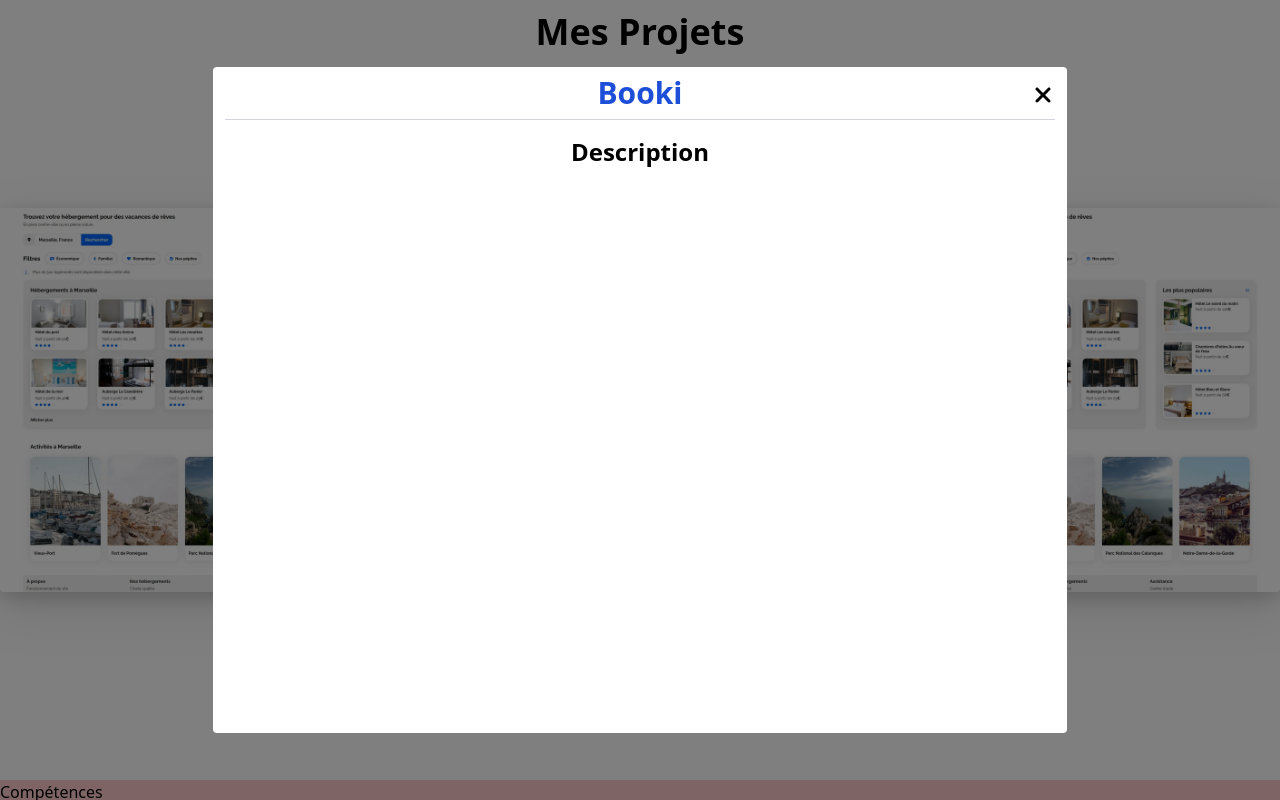
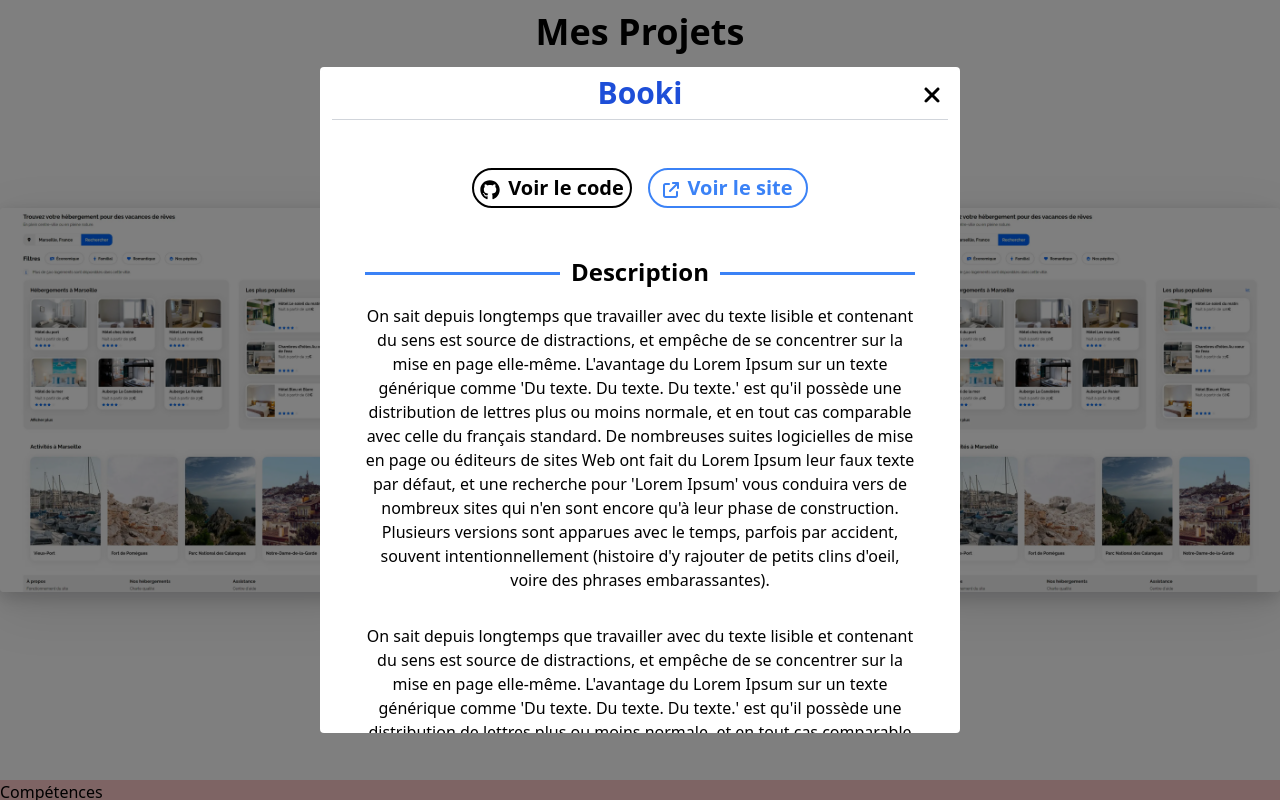
Before and after one commit to zinette92/portfolio, a React (Create React App) app: page / in a window 1280 px wide. Both pictures are taken after a click on the element 181 px from the left and 1220 px from the top of the page. Shown: the part 820-1620 px from the top of the page. Built offline with nearby package versions, Linux system fonts and the light colour scheme.

Commit message:
The modale is done

```diff
--- a/package.json
+++ b/package.json
@@ -4,6 +4,7 @@
   "private": true,
   "dependencies": {
     "@fortawesome/fontawesome-svg-core": "^6.5.1",
+    "@fortawesome/free-brands-svg-icons": "^6.5.1",
     "@fortawesome/free-solid-svg-icons": "^6.5.1",
     "@fortawesome/react-fontawesome": "^0.2.0",
     "@testing-library/jest-dom": "^5.17.0",
--- a/src/components/Contact/Contact.jsx
+++ b/src/components/Contact/Contact.jsx
@@ -4,7 +4,7 @@ export default function Contact() {
   return (
     <div
       id="contact"
-      className="flex h-[450px] flex-col items-center justify-center bg-red-200"
+      className="flex h-screen flex-col items-center justify-center bg-red-200"
     ></div>
   );
 }
--- a/src/components/Header/Header.jsx
+++ b/src/components/Header/Header.jsx
@@ -5,7 +5,7 @@ import { Link, animateScroll as scroll } from "react-scroll";
 export default function Header() {
   const [transparency, setTransparency] = useState(true);
   const changeTransparency = () => {
-    if (window.scrollY >= 440) {
+    if (window.scrollY >= 630) {
       setTransparency(false);
     } else {
       setTransparency(true);
@@ -51,12 +51,26 @@ export default function Header() {
                   </Link>
                 </li>
                 <li>
-                  <Link to="about" className="hover:text-gray-300">
+                  <Link
+                    activeClass="active"
+                    to="about"
+                    spy={true}
+                    smooth={true}
+                    duration={500}
+                    offset={-56}
+                  >
                     A propos
                   </Link>
                 </li>
                 <li>
-                  <Link to="contact" className="hover:text-gray-300">
+                  <Link
+                    activeClass="active"
+                    to="contact"
+                    spy={true}
+                    smooth={true}
+                    duration={500}
+                    offset={-56}
+                  >
                     Contact
                   </Link>
                 </li>
--- a/src/components/Modal/Modal.jsx
+++ b/src/components/Modal/Modal.jsx
@@ -1,9 +1,19 @@
+/* eslint-disable jsx-a11y/img-redundant-alt */
+/* eslint-disable react/jsx-no-target-blank */
+/* eslint-disable jsx-a11y/anchor-is-valid */
 import React from "react";
+import { useState } from "react";
 import { FontAwesomeIcon } from "@fortawesome/react-fontawesome";
-import { faXmark } from "@fortawesome/free-solid-svg-icons";
+import {
+  faXmark,
+  faArrowUpRightFromSquare,
+} from "@fortawesome/free-solid-svg-icons";
+import { faGithub } from "@fortawesome/free-brands-svg-icons";
+import Skill from "../Skill/Skill";
 
 export default function Modal(props) {
-  console.log(props.open);
+  const [isHovered, setIsHovered] = useState(false);
+
   if (props.open) {
     document.body.classList.add("overflow-hidden");
   } else {
@@ -18,19 +28,109 @@ export default function Modal(props) {
     >
       <div
         onClick={(e) => e.stopPropagation()}
-        className="fixed flex h-5/6 w-4/6 flex-col items-center gap-4 rounded bg-white px-3 py-2"
+        className="fixed flex h-5/6 w-3/6 flex-col items-center gap-12 overflow-y-auto rounded bg-white px-3 pb-16 pt-2"
       >
         <FontAwesomeIcon
           icon={faXmark}
-          className="absolute right-0 top-0 mr-3 mt-4 h-6 w-6 cursor-pointer text-black"
+          className="absolute right-0 top-0 mr-3 mt-3 h-6 w-6 cursor-pointer rounded-full p-1 text-black transition-colors duration-300 hover:bg-gray-200"
           onClick={props.onClose}
         />
         <div className="flex w-full flex-col items-center">
           <h3 className="text-3xl font-bold text-blue-700">Booki</h3>
           <hr className="border-b-1 mt-2  w-full border-gray-300" />
         </div>
-        <div>
-          <h4 className="text-2xl font-bold">Description</h4>
+        <div className="flex justify-center gap-4">
+          <a
+            href={props.code}
+            className="flex h-10 w-40 items-center justify-center rounded-full border-2 border-black text-xl font-bold text-black hover:bg-black hover:text-white"
+            target="_blank"
+          >
+            <FontAwesomeIcon
+              icon={faGithub}
+              className="mr-2 mt-1 h-5 w-5"
+              onClick={props.onClose}
+            />
+            <p>Voir le code</p>
+          </a>
+
+          <a
+            href={props.site}
+            className="flex h-10 w-40 items-center justify-center rounded-full border-2 border-blue-500 text-xl font-bold text-blue-500 hover:bg-blue-500 hover:text-white"
+            target="_blank"
+            onMouseEnter={() => setIsHovered(true)}
+            onMouseLeave={() => setIsHovered(false)}
+          >
+            <FontAwesomeIcon
+              icon={faArrowUpRightFromSquare}
+              className={`${isHovered ? "text-white" : "text-blue-500"} mr-2 mt-1 h-4 w-4`}
+              onClick={props.onClose}
+            />
+            <p>Voir le site</p>
+          </a>
+        </div>
+        <div className="flex w-[550px] flex-col items-center gap-4">
+          <div className="flex w-full items-center gap-2">
+            <hr className="mt-1 w-full  border-b-2 border-blue-500" />
+            <h4 className="min-w-36 text-center text-2xl font-bold">
+              Description
+            </h4>
+            <hr className="mt-1 w-full border-b-2 border-blue-500" />
+          </div>
+          <div className="flex flex-col items-center gap-8">
+            {props.description.map((paragraph, index) => (
+              <p className="text-center" key={index}>
+                On sait depuis longtemps que travailler avec du texte lisible et
+                contenant du sens est source de distractions, et empêche de se
+                concentrer sur la mise en page elle-même. L'avantage du Lorem
+                Ipsum sur un texte générique comme 'Du texte. Du texte. Du
+                texte.' est qu'il possède une distribution de lettres plus ou
+                moins normale, et en tout cas comparable avec celle du français
+                standard. De nombreuses suites logicielles de mise en page ou
+                éditeurs de sites Web ont fait du Lorem Ipsum leur faux texte
+                par défaut, et une recherche pour 'Lorem Ipsum' vous conduira
+                vers de nombreux sites qui n'en sont encore qu'à leur phase de
+                construction. Plusieurs versions sont apparues avec le temps,
+                parfois par accident, souvent intentionnellement (histoire d'y
+                rajouter de petits clins d'oeil, voire des phrases
+                embarassantes).
+              </p>
+            ))}
+          </div>
+        </div>
+        <div className="flex w-[550px] flex-col items-center gap-4">
+          <div className="flex w-full items-center gap-2">
+            <hr className="mt-1 w-full border-b-2 border-blue-500" />
+            <h4 className="min-w-36 text-center text-2xl font-bold">
+              Technologies
+            </h4>
+            <hr className="mt-1 w-full border-b-2 border-blue-500" />
+          </div>
+          <div>
+            <ul className="mt-2 flex flex-wrap items-center justify-center gap-8">
+              {props.skills.map((skill, index) => (
+                <li key={index}>
+                  <Skill skill={skill} />
+                </li>
+              ))}
+            </ul>
+          </div>
+        </div>
+        <div className="flex w-[550px] flex-col items-center gap-4">
+          <div className="flex w-full items-center gap-2">
+            <hr className="mt-1 w-full border-b-2 border-blue-500" />
+            <h4 className=" text-center text-2xl font-bold">Images</h4>
+            <hr className="mt-1 w-full border-b-2 border-blue-500" />
+          </div>
+          <div className="flex flex-wrap gap-8">
+            {props.images.map((image, index) => (
+              <img
+                src={process.env.PUBLIC_URL + image}
+                alt="Image de présentation"
+                className="2/6 w-[28%] cursor-pointer shadow-[0_3px_10px_rgb(0,0,0,0.2)]"
+                key={index}
+              ></img>
+            ))}
+          </div>
         </div>
       </div>
     </div>
--- a/src/components/Project/Project.jsx
+++ b/src/components/Project/Project.jsx
@@ -11,12 +11,11 @@ export default function Project(props) {
   return (
     <>
       <div
-        className="transform-gpu transition-transform hover:scale-105"
+        className="transform-gpu cursor-pointer transition-transform hover:scale-105"
         onMouseEnter={() => setIsHovered(true)}
         onMouseLeave={() => setIsHovered(false)}
         onClick={() => setOpenModal(true)}
       >
-        {/* <a href={`${props.projectLink}`} target="_blank" rel="noreferrer"> */}
         <img
           src={process.env.PUBLIC_URL + props.projectCover}
           alt={props.projectTitle}
@@ -34,9 +33,16 @@ export default function Project(props) {
             <FontAwesomeIcon icon={faArrowRight} className="mt-1 text-white" />
           </div>
         </div>
-        {/* </a> */}
       </div>
-      <Modal open={openModal} onClose={() => setOpenModal(false)} />
+      <Modal
+        description={props.projectDescription}
+        skills={props.projectSkills}
+        code={props.projectCode}
+        site={props.projectSite}
+        images={props.projectImages}
+        open={openModal}
+        onClose={() => setOpenModal(false)}
+      />
     </>
   );
 }
--- a/src/components/Projects/Projects.jsx
+++ b/src/components/Projects/Projects.jsx
@@ -15,7 +15,9 @@ export default function Projects() {
             projectPresentation={data.presentation}
             projectDescription={data.description}
             projectSkills={data.skills}
-            projectLink={data.link}
+            projectCode={data.linkCode}
+            projectSite={data.linkSite}
+            projectImages={data.images}
             key={index}
           />
         ))}
--- a/src/components/Skill/Skill.jsx
+++ b/src/components/Skill/Skill.jsx
@@ -1,5 +1,14 @@
 import React from "react";
 
-export default function Skill() {
-  return <div>Skill</div>;
+export default function Skill(props) {
+  return (
+    <div className="flex h-24 w-32 transform flex-col items-center  justify-around shadow-[0_3px_10px_rgb(0,0,0,0.2)] transition-transform hover:scale-110">
+      <img
+        className="h-8 w-8"
+        src={process.env.PUBLIC_URL + "/assets/Icons/" + props.skill + ".png"}
+        alt={`Logo ${props.skill}`}
+      ></img>
+      <span>{props.skill}</span>
+    </div>
+  );
 }
--- a/src/data/projects.json
+++ b/src/data/projects.json
@@ -8,8 +8,14 @@
       "Projet réalisé dans le cadre de ma formation.",
       "Projet réalisé dans le cadre de ma formation 2."
     ],
-    "skills": ["HTML", "CSS"],
-    "link": "https://zinette92-booki.vercel.app/"
+    "skills": ["HTML", "HTML", "HTML", "HTML", "HTML"],
+    "linkCode": "https://github.com/zinette92/Projet-2---Cr-ez-la-page-d-accueil-d-une-agence-de-voyage-avec-HTML---CSS",
+    "linkSite": "https://zinette92-booki.vercel.app/",
+    "images": [
+      "/assets/Projects/booki_cover.webp",
+      "/assets/Projects/booki_cover.webp",
+      "/assets/Projects/booki_cover.webp"
+    ]
   },
   {
     "id": "project2",
```
Also changed, not shown: public/assets/Icons/HTML.png (added), 1 other file (tests, documents, lock files or other folders).
